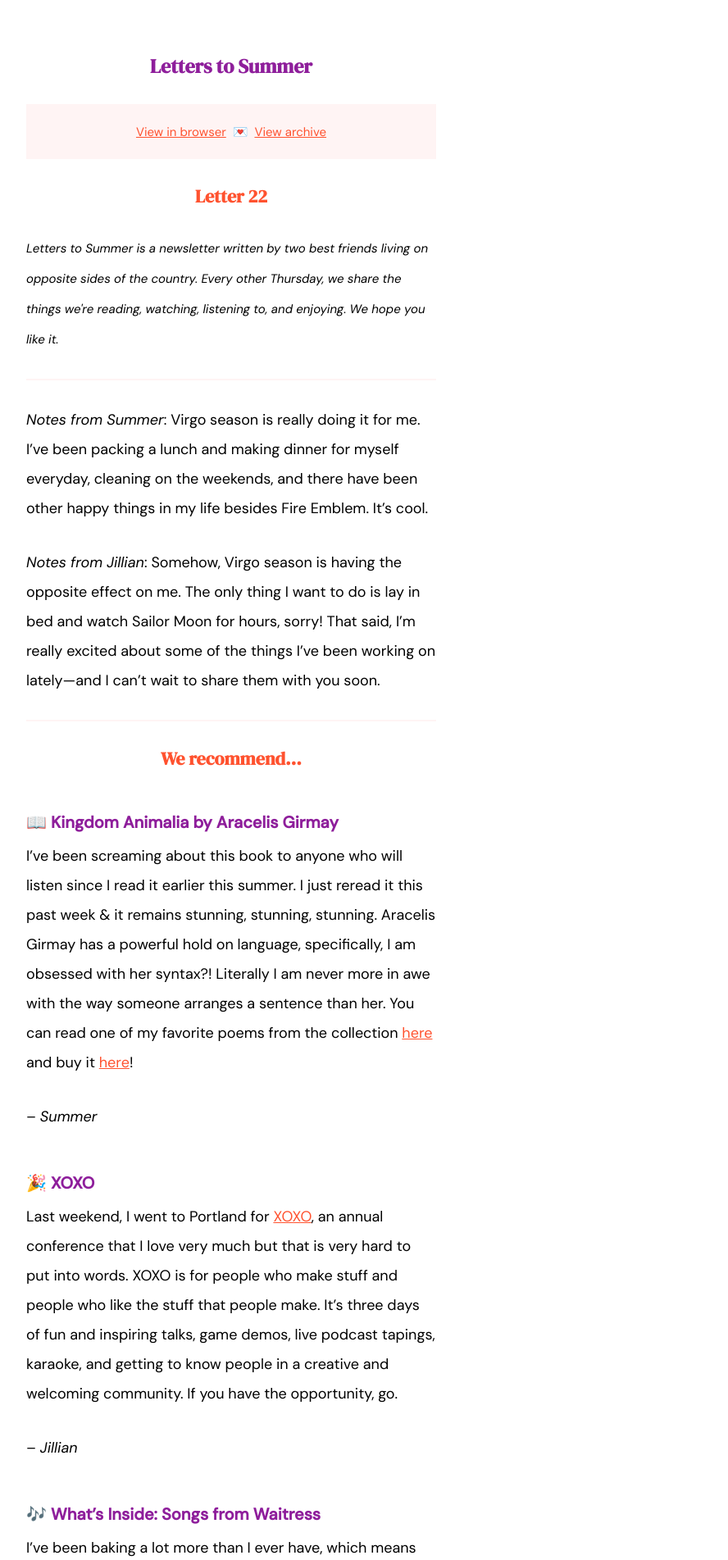
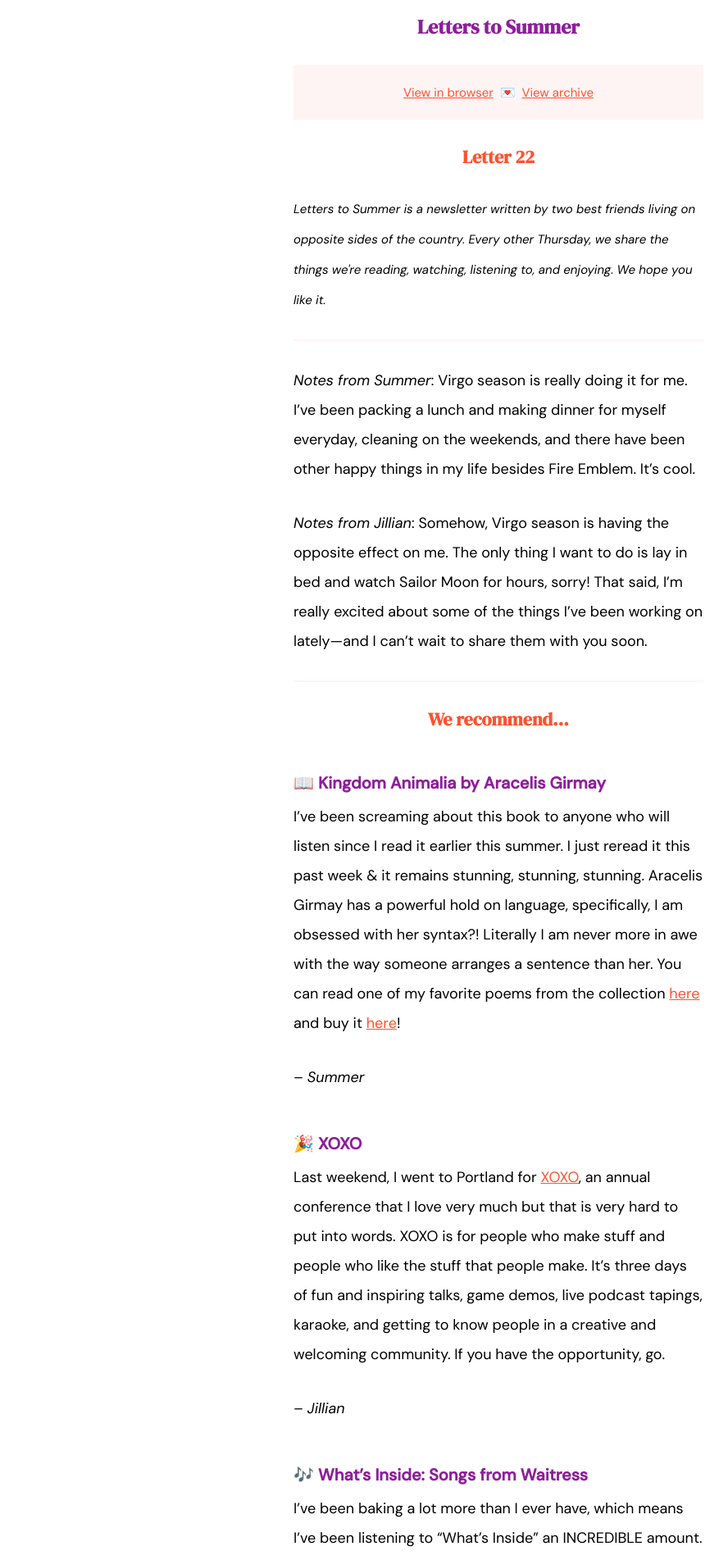
Before and after one commit to jilliangmeehan/letters-to-summer, a Jekyll site: the page built from emails/22.md, in a window 1280 px wide. Shown: the top 1903 px of the page at 82% size, without its empty margins (32-920 px from the left). Built offline with Jekyll 4.4.1, drawn with Linux system fonts in a browser that asks for light colours.

Commit message:
more style changes

```diff
--- a/_layouts/email.html
+++ b/_layouts/email.html
@@ -74,11 +74,16 @@
       }
 
       @media screen and (min-width: 750px) {
-        body { max-width: 500px; }
+        body {
+          max-width: 500px;
+          margin: 0 auto;
+        }
         h1 { font-size: 24px; }
         h2 { font-size: 22px; }
         h3 { font-size: 20px; }
         p { font-size: 18px; }
+        hr { max-width: 100%; }
+        .pink { max-width: 100%; }
       }
 
     </style>
```
